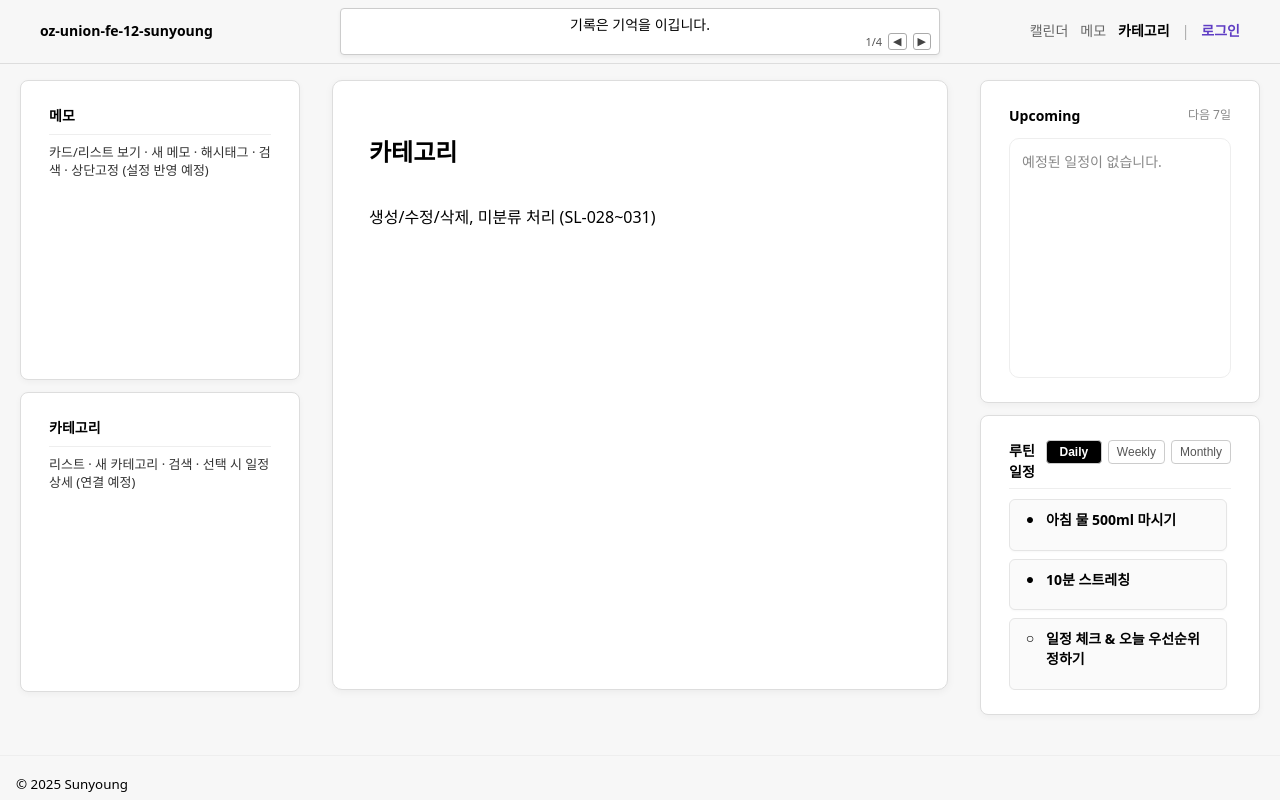
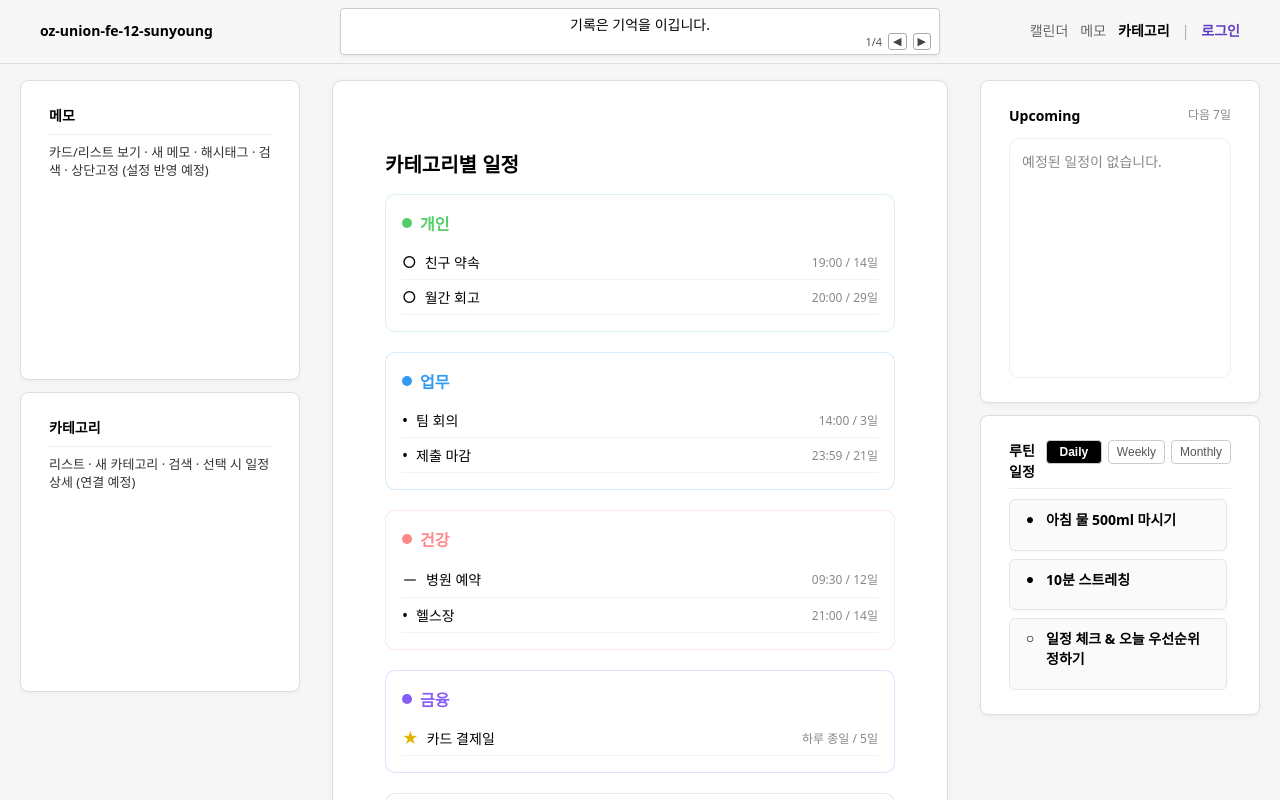
Before and after one commit to sunyoug3598/oz-union-fe-12-sunyoung, a React (Vite) app in the folder client/: page /categories in a window 1280 px wide. Shown: the top 800 px of the page. Built offline with nearby package versions, Linux system fonts and the light colour scheme.

Commit message:
feat(category): 카테고리별 일정 목록 페이지 구현

```diff
--- a/client/src/app/constants/uiTokens.js
+++ b/client/src/app/constants/uiTokens.js
@@ -1,4 +1,4 @@
-// 카테고리 색상 (badge, 캘린더 등에서 공통 사용)
+// 카테고리 색상 토큰
 export const CATEGORY_COLORS = {
   개인: "#51cf66",
   업무: "#339af0",
@@ -7,15 +7,29 @@ export const CATEGORY_COLORS = {
   기타: "#868e96",
 };
 
-// 상태 아이콘 규칙(라벨/설명 포함 가능)
+// 상태 아이콘 표준(키 기반)
 export const STATUS_ICONS = {
-  todo:  { char: "●", label: "할 일" },
-  done:  { char: "✕", label: "완료" },
+  todo: { char: "•", label: "할 일" },
+  done: { char: "✕", label: "완료" },
   carry: { char: "→", label: "이월" },
-  memo:  { char: "－", label: "메모" },
+  memo: { char: "－", label: "메모" },
   event: { char: "○", label: "이벤트" },
-  star:  { char: "★", label: "중요" },
+  star: { char: "★", label: "중요" },
 };
 
-// 아이콘 색 (별은 노란색 고정)
-export const getIconColor = (char) => (char === "★" ? "#E3B400" : "#000");
+// 과거 문자 매핑 (예: "●" -> "•")
+const LEGACY_MAP = { "●": "•" };
+
+// 아이콘 문자 정규화
+export function getIconChar(input) {
+  if (!input) return STATUS_ICONS.todo.char;
+  if (STATUS_ICONS[input]?.char) return STATUS_ICONS[input].char;
+  if (LEGACY_MAP[input]) return LEGACY_MAP[input];
+  return input;
+}
+
+// 아이콘 색상 통일(별만 노랑)
+export function getIconColor(charOrKey) {
+  const ch = getIconChar(charOrKey);
+  return ch === "★" ? "#E3B400" : "#000";
+}
--- a/client/src/features/category/pages/CategoryPage.jsx
+++ b/client/src/features/category/pages/CategoryPage.jsx
@@ -1,8 +1,89 @@
+import { useMemo } from "react";
+import { useEvents } from "../../../app/store/eventsStore";
+import { CATEGORY_COLORS, getIconChar, getIconColor } from "../../../app/constants/uiTokens";
+
 export default function CategoryPage() {
+  const { getAll } = useEvents();
+
+  const grouped = useMemo(() => {
+    const all = getAll();
+    const result = { 개인: [], 업무: [], 건강: [], 금융: [], 기타: [] };
+    Object.entries(all).forEach(([day, list]) => {
+      list.forEach((ev) => {
+        const key = ev.category || "기타";
+        result[key].push({ ...ev, day: Number(day) });
+      });
+    });
+    return result;
+  }, [getAll]);
+
   return (
-    <>
-      <h1>카테고리</h1>
-      <p>생성/수정/삭제, 미분류 처리 (SL-028~031)</p>
-    </>
+    <div style={{ padding: "20px 16px" }}>
+      <h2 style={{ fontSize: 20, fontWeight: 700, marginBottom: 16 }}>카테고리별 일정</h2>
+      <div style={{ display: "grid", gap: 20 }}>
+        {Object.keys(grouped).map((cat) => (
+          <CategorySection key={cat} name={cat} items={grouped[cat]} />
+        ))}
+      </div>
+    </div>
   );
 }
+
+function CategorySection({ name, items }) {
+  const color = CATEGORY_COLORS[name] || "#adb5bd";
+
+  return (
+    <section
+      style={{
+        border: `1px solid ${color}33`,
+        borderRadius: 10,
+        padding: 16,
+        background: "#fff",
+      }}
+    >
+      <header
+        style={{
+          display: "flex",
+          alignItems: "center",
+          gap: 8,
+          marginBottom: 10,
+        }}
+      >
+        <span style={{ width: 10, height: 10, borderRadius: "50%", background: color }}></span>
+        <h3 style={{ margin: 0, fontSize: 16, fontWeight: 600, color }}>{name}</h3>
+      </header>
+
+      {items.length === 0 ? (
+        <div style={{ fontSize: 13, color: "#777" }}>등록된 일정이 없습니다.</div>
+      ) : (
+        <ul style={{ listStyle: "none", padding: 0, margin: 0 }}>
+          {items.map((ev) => (
+            <li
+              key={ev.id}
+              style={{
+                borderBottom: "1px solid #f1f3f5",
+                padding: "6px 0",
+                display: "flex",
+                alignItems: "center",
+                gap: 8,
+              }}
+            >
+              <span
+                style={{
+                  color: getIconColor(ev.icon),
+                  fontWeight: getIconChar(ev.icon) === "★" ? 700 : 400,
+                }}
+              >
+                {getIconChar(ev.icon)}
+              </span>
+              <span style={{ fontSize: 14 }}>{ev.title}</span>
+              <span style={{ fontSize: 12, color: "#888", marginLeft: "auto" }}>
+                {ev.timeLabel || "시간 미정"} / {ev.day}일
+              </span>
+            </li>
+          ))}
+        </ul>
+      )}
+    </section>
+  );
+}
--- a/client/src/features/schedule/components/CalendarMonth.jsx
+++ b/client/src/features/schedule/components/CalendarMonth.jsx
@@ -4,7 +4,7 @@ import DayScheduleList from "./DayScheduleList";
 import ScheduleDetailModal from "./ScheduleDetailModal";
 import ScheduleCreateModal from "./ScheduleCreateModal";
 import { useEvents } from "../../../app/store/eventsStore";
-import { getIconColor } from "../../../app/constants/uiTokens";
+import { getIconColor, getIconChar } from "../../../app/constants/uiTokens";
 
 export default function CalendarMonth() {
   const [month] = useState("2025년 11월");
@@ -135,10 +135,10 @@ export default function CalendarMonth() {
                   <span
                     style={{
                       color: getIconColor(event.icon),
-                      fontWeight: event.icon === "★" ? 700 : 400,
+                      fontWeight: getIconChar(event.icon) === "★" ? 700 : 400,
                     }}
                   >
-                    {event.icon}
+                    {getIconChar(event.icon)}
                   </span>
                   <span
                     style={{
--- a/client/src/features/schedule/components/ScheduleCreateModal.jsx
+++ b/client/src/features/schedule/components/ScheduleCreateModal.jsx
@@ -1,68 +1,42 @@
-import { useState, useEffect, useCallback } from "react";
+import { useEffect, useState } from "react";
 import Modal from "../../../shared/components/Modal";
 
 export default function ScheduleCreateModal({
   open,
   onClose,
-  onSubmit,      // (data, dayNum) => void
-  defaultDay,    // number | null
-  initialEvent,  // { id, day, title, timeLabel, category, repeat, icon } | null
+  onSubmit,
+  defaultDay,
+  initialEvent,
 }) {
   const isEdit = !!initialEvent;
 
-  // 상태: day는 number | "" 로 관리 (빈값 허용)
   const [title, setTitle] = useState("");
-  const [day, setDay] = useState(defaultDay ?? "");
+  const [day, setDay] = useState(defaultDay || "");
   const [timeLabel, setTimeLabel] = useState("");
   const [category, setCategory] = useState("개인");
-  const [repeat, setRepeat] = useState("none"); // "none" | "monthly"
-  const [statusIcon, setStatusIcon] = useState("●");
-
-  // 숫자 -> 1~31로 보정
-  const clampDay = (n) => Math.min(31, Math.max(1, n));
+  const [repeat, setRepeat] = useState("none");
+  const [statusIcon, setStatusIcon] = useState("•"); // 점으로 기본값
 
   useEffect(() => {
     if (!open) return;
     if (isEdit) {
       setTitle(initialEvent?.title ?? "");
-      if (initialEvent?.day === "" || initialEvent?.day == null) {
-        setDay("");
-      } else {
-        setDay(clampDay(Number(initialEvent.day)));
-      }
+      setDay(initialEvent?.day ?? "");
       setTimeLabel(initialEvent?.timeLabel ?? "");
       setCategory(initialEvent?.category ?? "개인");
       setRepeat(initialEvent?.repeat === "monthly" ? "monthly" : "none");
-      setStatusIcon(initialEvent?.icon ?? "●");
+      setStatusIcon(initialEvent?.icon ?? "•");
     } else {
       setTitle("");
-      setDay(typeof defaultDay === "number" ? clampDay(defaultDay) : "");
+      setDay(defaultDay || "");
       setTimeLabel("");
       setCategory("개인");
       setRepeat("none");
-      setStatusIcon("●");
+      setStatusIcon("•");
     }
   }, [open, isEdit, initialEvent, defaultDay]);
 
-  const disabled = !title || day === "" || Number.isNaN(Number(day));
-
-  // Enter로 저장
-  const trySubmit = useCallback(() => {
-    if (disabled) return;
-    const dayNum = clampDay(Number(day));
-    onSubmit?.(
-      {
-        id: initialEvent?.id,                            // 수정이면 유지
-        title: title.trim(),
-        timeLabel: (timeLabel || "시간 미정").trim(),
-        category,
-        repeat: repeat === "monthly" ? "monthly" : null, // 부모가 null/문자열 처리
-        icon: statusIcon,                                // 상태 아이콘
-        fromDay: initialEvent?.day ?? null,              // 수정 시 원래 날짜
-      },
-      dayNum
-    );
-  }, [disabled, day, onSubmit, initialEvent, title, timeLabel, category, repeat, statusIcon]);
+  const disabled = !title || !day;
 
   return (
     <Modal
@@ -84,7 +58,20 @@ export default function ScheduleCreateModal({
             취소
           </button>
           <button
-            onClick={trySubmit}
+            onClick={() => {
+              onSubmit?.(
+                {
+                  id: initialEvent?.id,
+                  title,
+                  timeLabel: timeLabel || "시간 미정",
+                  category,
+                  repeat: repeat === "monthly" ? "monthly" : null,
+                  icon: statusIcon,
+                  fromDay: initialEvent?.day ?? null,
+                },
+                Number(day)
+              );
+            }}
             disabled={disabled}
             style={{
               border: "none",
@@ -101,59 +88,21 @@ export default function ScheduleCreateModal({
         </>
       }
     >
-      <div
-        style={{ display: "grid", gap: 12 }}
-        onKeyDown={(e) => {
-          if (e.key === "Enter") {
-            e.preventDefault();
-            trySubmit();
-          }
-        }}
-      >
+      <div style={{ display: "grid", gap: 12 }}>
         <Field label="제목">
-          <input
-            value={title}
-            onChange={(e) => setTitle(e.target.value)}
-            placeholder="일정 제목"
-            style={input}
-            maxLength={60}
-          />
+          <input value={title} onChange={(e) => setTitle(e.target.value)} placeholder="일정 제목" style={input} />
         </Field>
 
         <Field label="날짜">
-          <input
-            type="number"
-            min={1}
-            max={31}
-            value={day}
-            onChange={(e) => {
-              const v = e.target.value;
-              if (v === "") return setDay("");
-              const n = Number(v);
-              if (Number.isNaN(n)) return;
-              setDay(clampDay(n));
-            }}
-            placeholder="1~31"
-            style={{ ...input, width: 120 }}
-          />
+          <input type="number" min={1} max={30} value={day} onChange={(e) => setDay(e.target.value)} placeholder="1~30" style={{ ...input, width: 120 }} />
         </Field>
 
         <Field label="시간">
-          <input
-            value={timeLabel}
-            onChange={(e) => setTimeLabel(e.target.value)}
-            placeholder="예: 14:00 / 하루 종일"
-            style={input}
-            maxLength={40}
-          />
+          <input value={timeLabel} onChange={(e) => setTimeLabel(e.target.value)} placeholder="예: 14:00 / 하루 종일" style={input} />
         </Field>
 
         <Field label="카테고리">
-          <select
-            value={category}
-            onChange={(e) => setCategory(e.target.value)}
-            style={input}
-          >
+          <select value={category} onChange={(e) => setCategory(e.target.value)} style={input}>
             <option>개인</option>
             <option>업무</option>
             <option>건강</option>
@@ -163,12 +112,8 @@ export default function ScheduleCreateModal({
         </Field>
 
         <Field label="상태 아이콘">
-          <select
-            value={statusIcon}
-            onChange={(e) => setStatusIcon(e.target.value)}
-            style={input}
-          >
-            <option value="●">● 할 일</option>
+          <select value={statusIcon} onChange={(e) => setStatusIcon(e.target.value)} style={input}>
+            <option value="•">• 할 일</option>
             <option value="✕">✕ 완료</option>
             <option value="→">→ 이월</option>
             <option value="－">－ 메모</option>
@@ -178,11 +123,7 @@ export default function ScheduleCreateModal({
         </Field>
 
         <Field label="반복">
-          <select
-            value={repeat}
-            onChange={(e) => setRepeat(e.target.value)}
-            style={input}
-          >
+          <select value={repeat} onChange={(e) => setRepeat(e.target.value)} style={input}>
             <option value="none">없음</option>
             <option value="monthly">매월</option>
           </select>
```
Also changed, not shown: client/src/features/schedule/components/DayScheduleList.jsx (+6 -5 lines), client/src/features/upcoming/components/UpcomingWidget.jsx (+8 -4 lines).
